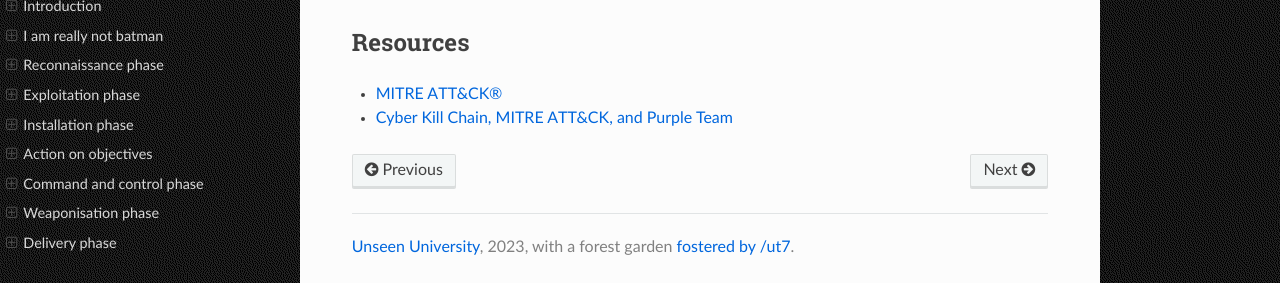
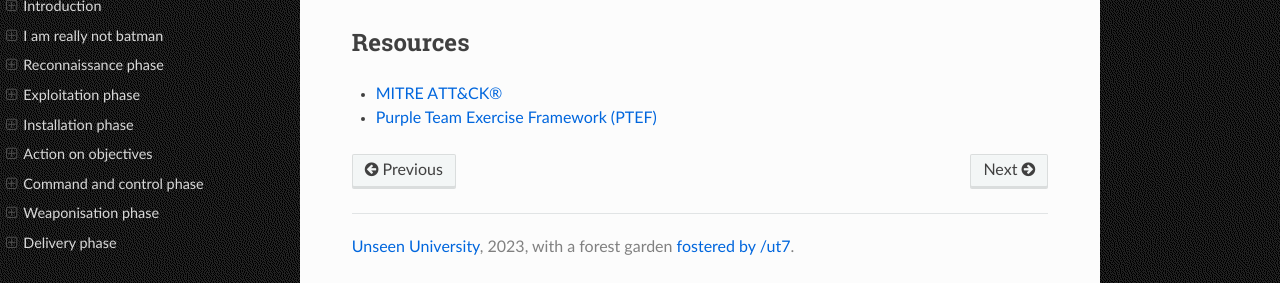
Before and after one commit to tymyrddin/blue-siem, a Sphinx documentation site: the page built from source/docs/notes/mitre.md, in a window 1280 px wide and 900 px high, scrolled down 1481 px. Shown: the part 617-900 px from the top of the window. Built offline with Sphinx 7.4.7 and the Read the Docs theme 2.0.0, drawn with Linux system fonts in a browser that asks for light colours.

Commit message:
Purple Team Exercise Framework (PTEF) link added

```diff
--- a/source/docs/notes/mitre.md
+++ b/source/docs/notes/mitre.md
@@ -54,4 +54,4 @@ These are techniques used by attackers to disturb or compromise networks’ inte
 ## Resources
 
 * [MITRE ATT&CK®](https://attack.mitre.org/)
-* [Cyber Kill Chain, MITRE ATT&CK, and Purple Team](https://www.sans.org/blog/cyber-kill-chain-mitre-attack-purple-team/)
+* [Purple Team Exercise Framework (PTEF)](https://github.com/scythe-io/purple-team-exercise-framework/)
```
